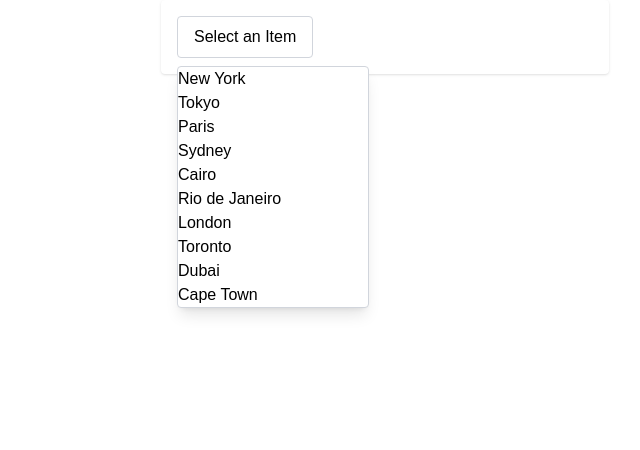
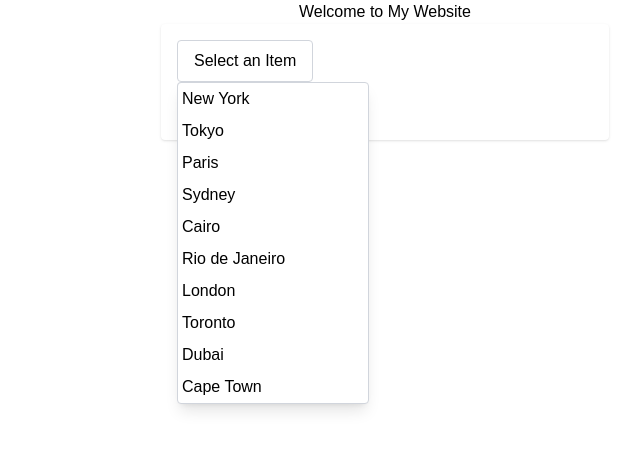
Before and after one commit to nicholasp166/scratchnotes, a Next.js app: page / in a window 1280 px wide. Both pictures are taken after a click on the button "Select an Item". Shown: the top 450 px of the page, without its empty margins (255-895 px from the left). Built offline with nearby package versions, Linux system fonts and the light colour scheme.

Commit message:
added form functions and handling to receive input from select component

```diff
--- /dev/null
+++ b/app/components/noteform.tsx
@@ -0,0 +1,29 @@
+"use client";
+
+import Dropdown from "./select";
+import { useRef } from "react";
+
+export default function Noteform({ locations }: { locations: string[] }) {
+  const selectRef1 = useRef<HTMLButtonElement>(null); //this will pull the input from the select object
+
+  function processData(e: React.FormEvent) {
+    //form handler
+    e.preventDefault();
+    if (selectRef1.current) {
+      console.log(selectRef1.current.value);
+    }
+  }
+
+  return (
+    <form className=" p-4 bg-white rounded shadow" onSubmit={processData}>
+      <Dropdown items={locations} ref={selectRef1} />
+
+      <button
+        type="submit"
+        className="px-4 py-2 bg-white text-black border border-gray-300 rounded hover:bg-blue-500 hover:text-white transition"
+      >
+        submit
+      </button>
+    </form>
+  );
+}
--- a/app/components/select.tsx
+++ b/app/components/select.tsx
@@ -1,13 +1,13 @@
 "use client";
 
-import { useEffect, useRef, useState } from "react";
+import { useEffect, useRef, useState, forwardRef } from "react";
 import React from "react";
 
 interface Dropdown {
   items: string[];
 }
 
-const Dropdown: React.FC<Dropdown> = ({ items }) => {
+const Dropdown = forwardRef<HTMLButtonElement, Dropdown>(({ items }, ref) => {
   const [open, setOpen] = useState(false);
   const [selText, setselText] = useState("Select an Item");
   const boxRef = useRef<HTMLDivElement>(null);
@@ -40,15 +40,16 @@ const Dropdown: React.FC<Dropdown> = ({ items }) => {
       <div className="relative text-black">
         <button
           type="button"
-          className="px-4 py-2 bg-white border border-gray-300 rounded hover:outline hover:outline-blue-500 hover:outline-offset-2 transition"
+          className="px-4 py-2 bg-white border border-gray-300 rounded hover:bg-blue-500 hover:text-white transition"
           onClick={handleButtonClick}
           value={selText}
+          ref={ref}
         >
           {selText}
         </button>
         <div
           ref={boxRef}
-          className={`absolute left-0 mt-2 w-48 bg-white border border-gray-300 rounded shadow-lg z-10 ${
+          className={` absolute left-0 w-48 bg-white border border-gray-300 rounded shadow-lg z-10 ${
             open ? "opacity-100 visible" : "opacity-0 invisible"
           }`}
         >
@@ -56,7 +57,7 @@ const Dropdown: React.FC<Dropdown> = ({ items }) => {
             selText != location ? (
               <div
                 key={index}
-                className="hover:bg-gray-200 transition"
+                className="p-1 hover:bg-blue-500 hover:text-white transition"
                 onClick={() => handleItemClick({ location: location })}
               >
                 {location}
@@ -67,6 +68,7 @@ const Dropdown: React.FC<Dropdown> = ({ items }) => {
       </div>
     </>
   );
-};
+});
 
+Dropdown.displayName = "Dropdown";
 export default React.memo(Dropdown);
--- a/app/page.tsx
+++ b/app/page.tsx
@@ -1,7 +1,8 @@
-import CustomSelect from "./components/select";
+"use server";
 import "./styles/globals.css";
+import Noteform from "./components/noteform";
 
-export default function Home() {
+export default async function Home() {
   const locations: string[] = [
     "Select an Item",
     "New York",
@@ -17,8 +18,12 @@ export default function Home() {
   ];
 
   return (
-    <form className="max-w-md mx-auto p-4 bg-white rounded shadow">
-      <CustomSelect items={locations} />
-    </form>
+    <>
+      <div className="max-w-md mx-auto">
+        <h1 className="text-center text-black">Welcome to My Website</h1>
+
+        <Noteform locations={locations} />
+      </div>
+    </>
   );
 }
```
